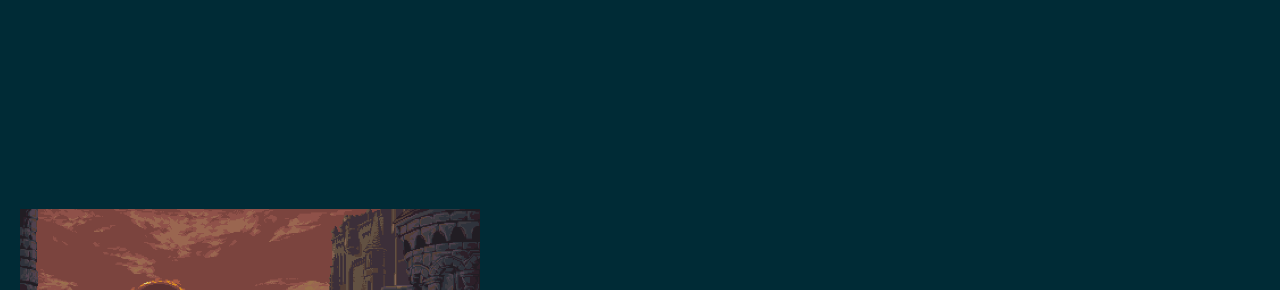
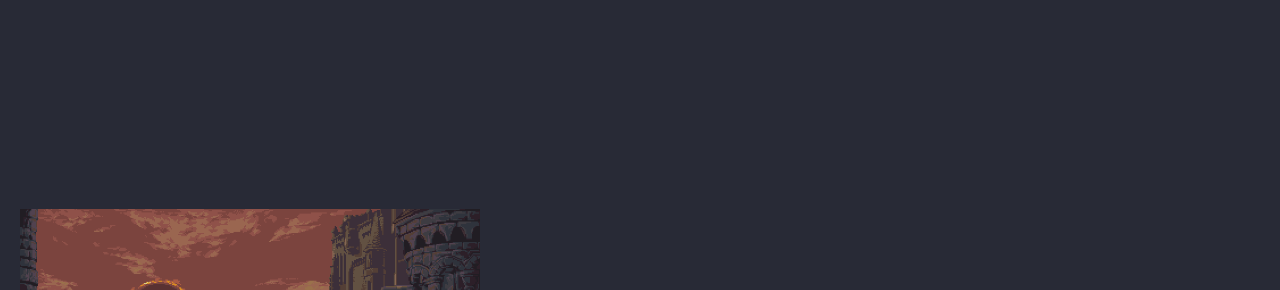
Before and after one commit to krstfz/startpage, a plain HTML site: page index.html in a window 1280 px wide. Shown: the part 11-301 px from the top of the page. Drawn offline with Linux system fonts and the light colour scheme.

Commit message:
Update style.css

```diff
--- a/style.css
+++ b/style.css
@@ -1,9 +1,9 @@
 :root {
-    --color-bg: #002b36;
-    --color-fg: #fdf6e3;
-    --color-link: #fdf6e3;
-    --color-link-visited: #fdf6e3;
-    --color-link-hover: #859900 ;
+    --color-bg: #282a36;
+    --color-fg: #f8f8f2;
+    --color-link: #f8f8f2;
+    --color-link-visited: #f8f8f2;
+    --color-link-hover: #50fa7b ;
 }
 
 @font-face {
```
